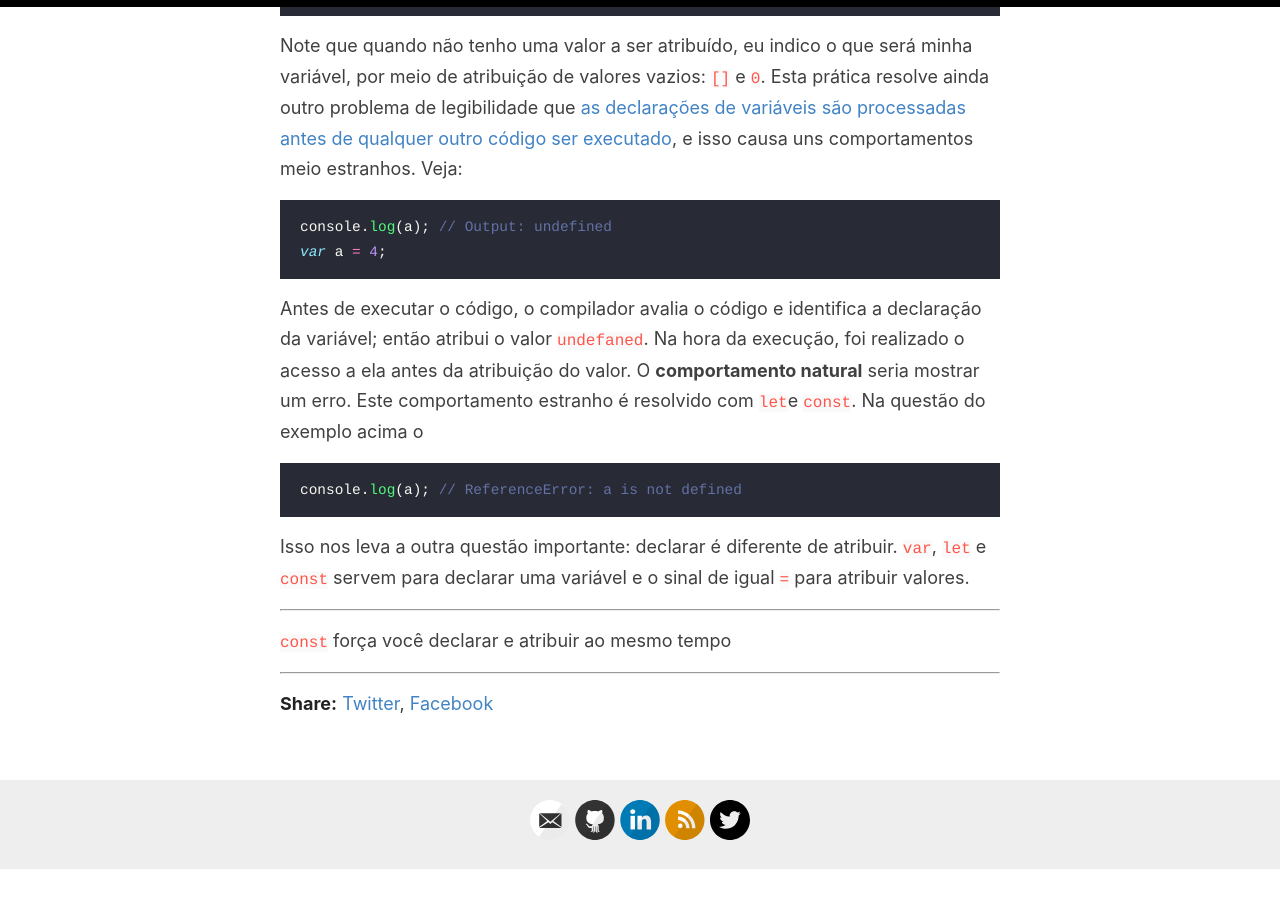
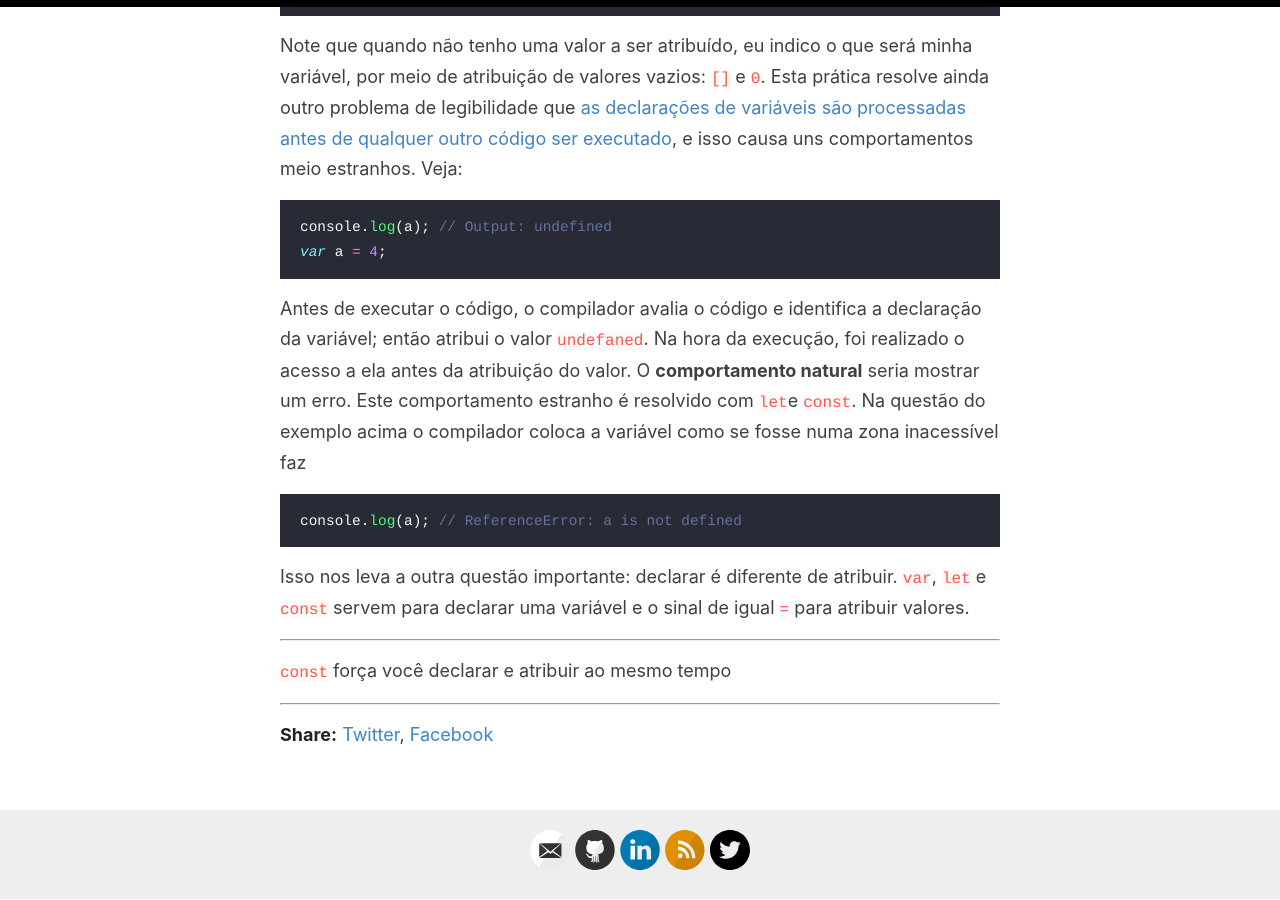
Before and after one commit to mrgenesis/mrgenesis, a Jekyll site: the page built from _posts/2020-04-19-Domine-Tudo-Sobre-var-let-e-const.md, in a window 1280 px wide and 900 px high, scrolled down 5896 px. Built offline with Jekyll 4.4.1, drawn with Linux system fonts in a browser that asks for light colours; comment, search, counter and statistics services are not loaded; before the commit the page ends 6765 px from its top, so only the background shows below that.

Commit message:
_posts/2020-04-19-Domine-Tudo-Sobre-var-let-e-const.md updated from https://stackedit.io/

````diff
--- a/_posts/2020-04-19-Domine-Tudo-Sobre-var-let-e-const.md
+++ b/_posts/2020-04-19-Domine-Tudo-Sobre-var-let-e-const.md
@@ -173,7 +173,7 @@ console.log(a); // Output: undefined
 var a = 4;
 ```
 Antes de executar o código, o compilador avalia o código e identifica a declaração da variável; então atribui o valor `undefaned`. Na hora da execução, foi realizado o acesso a ela antes da atribuição do valor.
-O **comportamento natural** seria mostrar um erro. Este comportamento estranho é resolvido com `let`e `const`. Na questão do exemplo acima o
+O **comportamento natural** seria mostrar um erro. Este comportamento estranho é resolvido com `let`e `const`. Na questão do exemplo acima o compilador coloca a variável como se fosse numa zona inacessível faz
 ```js
 console.log(a); // ReferenceError: a is not defined
 ```
````
Also changed, not shown: other parts of _posts/2020-04-19-Domine-Tudo-Sobre-var-let-e-const.md (+1 -1 lines).
